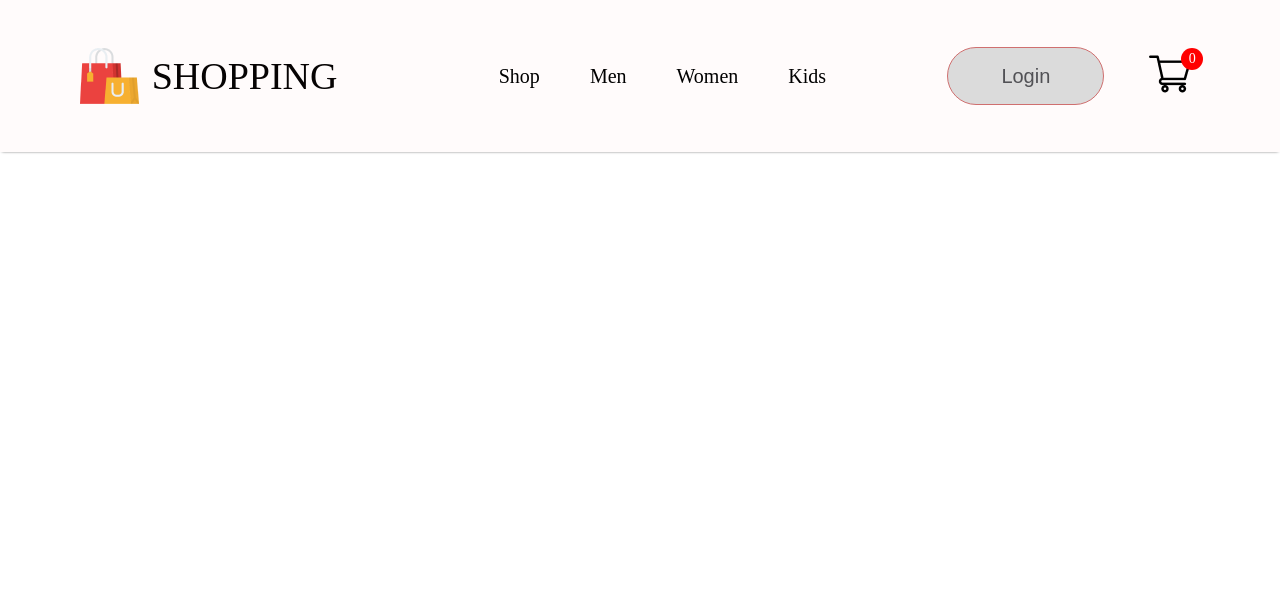
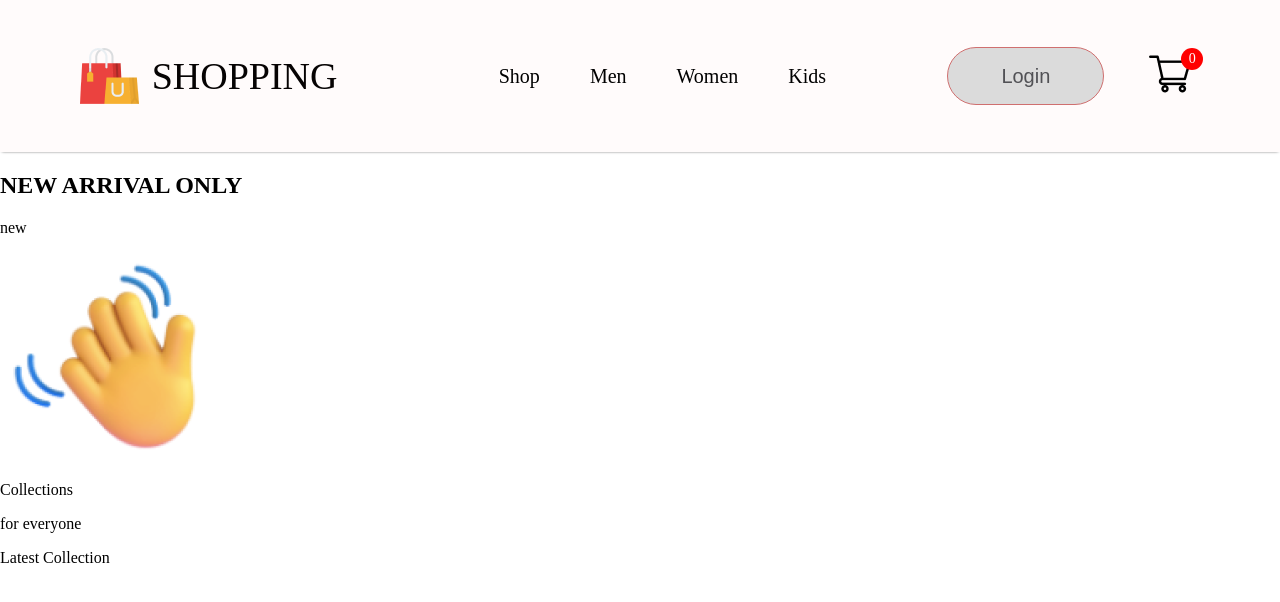
Before and after one commit to Diwash-Tharu/E-commerce-node, a React (Create React App) app in the folder forntend/: page / in a window 1280 px wide. Shown: the top 602 px of the page. Built offline with nearby package versions, Linux system fonts and the light colour scheme; a web font is replaced by a local one.

Commit message:
importing the icon form the asserts files

```diff
--- a/forntend/src/Components/Hero/Hero.jsx
+++ b/forntend/src/Components/Hero/Hero.jsx
@@ -1,10 +1,25 @@
 import React from 'react'
 import "./Hero.css"
+import hand_icon from "../Assets/hand_icon.png"
+import arrow_icon from "../Assets/arrow.png";
 export const Hero = () => {
   return (
     <div className="hero">
         <div className="hero-left">
+            <h2>NEW ARRIVAL ONLY</h2>
+            <div>
+                <div className="hand-hand-icon">
+                    <p>new</p>
+                    <img src={hand_icon} alt="hand icon"></img>
+                </div>
+                <p>Collections</p>
+                <p>for everyone</p>
+            </div>
+            <div className="hero-latest-btn">
+                <div>Latest Collection</div>
+                <img src={arrow_icon} alt="" />
 
+            </div>
         </div>
 
         <div className="hero-right">
```
